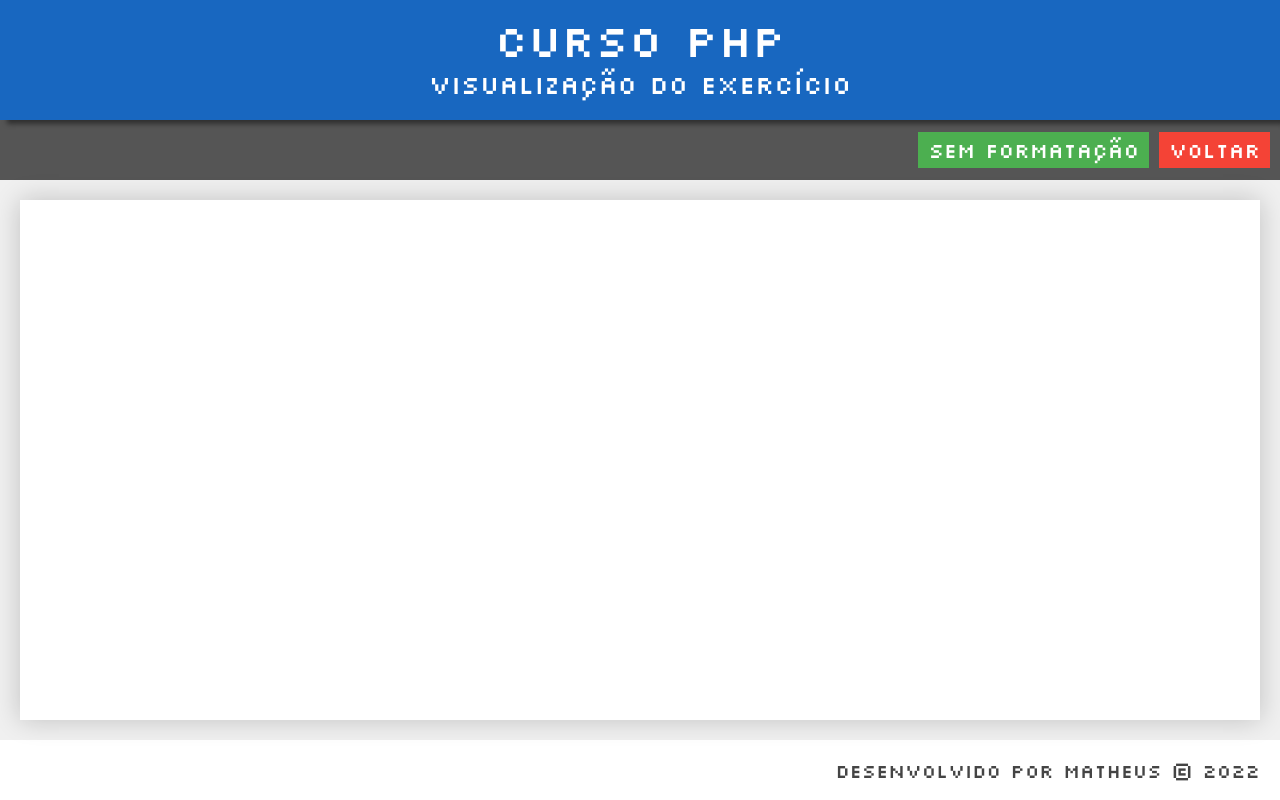
After one commit to mathsowza/Projeto-Inicial, a PHP site: page /exercicio.php in a window 1280 px wide. The commit adds this page. Run offline with PHP 8.4, Linux system fonts and the light colour scheme.

Commit message:
adicionando exercicios

```diff
--- /dev/null
+++ b/exercicio.php
@@ -0,0 +1,32 @@
+<!DOCTYPE html>
+<html lang="pt-br">
+<head>
+    <meta charset="UTF-8">
+    <meta http-equiv="X-UA-Compatible" content="IE=edge">
+    <meta name="viewport" content="width=device-width, initial-scale=1.0">
+    <link rel="stylesheet" href="style.css">
+    <link rel="stylesheet" href="exercicios.css">
+    <link rel="preconnect" href="https://fonts.googleapis.com">
+<link rel="preconnect" href="https://fonts.gstatic.com" crossorigin>
+<link href="https://fonts.googleapis.com/css2?family=Silkscreen:wght@400;700&display=swap" rel="stylesheet">
+    <title>Exercícios</title>
+</head>
+<body class="exercicio">
+    <header class="cabecalho">
+        <h1>Curso PHP</h1>
+        <h2>Visualização do Exercício</h2>
+    </header>
+    <nav class="navegacao">
+        <a href="#" class="verde">Sem formatação</a>
+        <a href="index.php" class="vermelho">Voltar</a>
+    </nav>
+    <main class="principal">
+        <div class="conteudo">
+
+        </div>
+    </main>
+    <footer class="rodape">
+        Desenvolvido por Matheus © <?= date('Y'); ?>
+    </footer>
+</body>
+</html>
--- /dev/null
+++ b/exercicios.css
@@ -0,0 +1,33 @@
+body.exercicio {
+    grid-template-rows: 120px 60px 1fr 60px;
+    grid-template-areas:
+    "cabecalho"
+    "navegacao"
+    "principal"
+    "rodape";
+}
+
+.principal {
+    height: calc(100vh - 240px);
+}
+
+.navegacao {
+    grid-area: navegacao;
+    display: flex;
+    justify-content: flex-end;
+    align-items: center;
+    background-color: #555;
+}
+
+.navegacao > a {
+    text-decoration: none;
+    color: #FFF;
+    font-weight: 300;
+    font-size: 1.3rem;
+    background-color: #2196f3;
+    padding: 5px 10px;
+    margin-right: 10px;
+}
+
+.navegacao > a.verde { background-color: #4CAF50; }
+.navegacao > a.vermelho { background-color: #F44336; }
--- a/index.php
+++ b/index.php
@@ -21,7 +21,7 @@
                 <div class="modulo verde">
                     <h3>Módulo 01</h3>
                     <ul>
-                        <li><a href="#">Exercício A</a></li>
+                        <li><a href="exercicio.php">Exercício A</a></li>
                         <li><a href="#">Exercício B</a></li>
                         <li><a href="#">Exercício C</a></li>
                     </ul>
```
